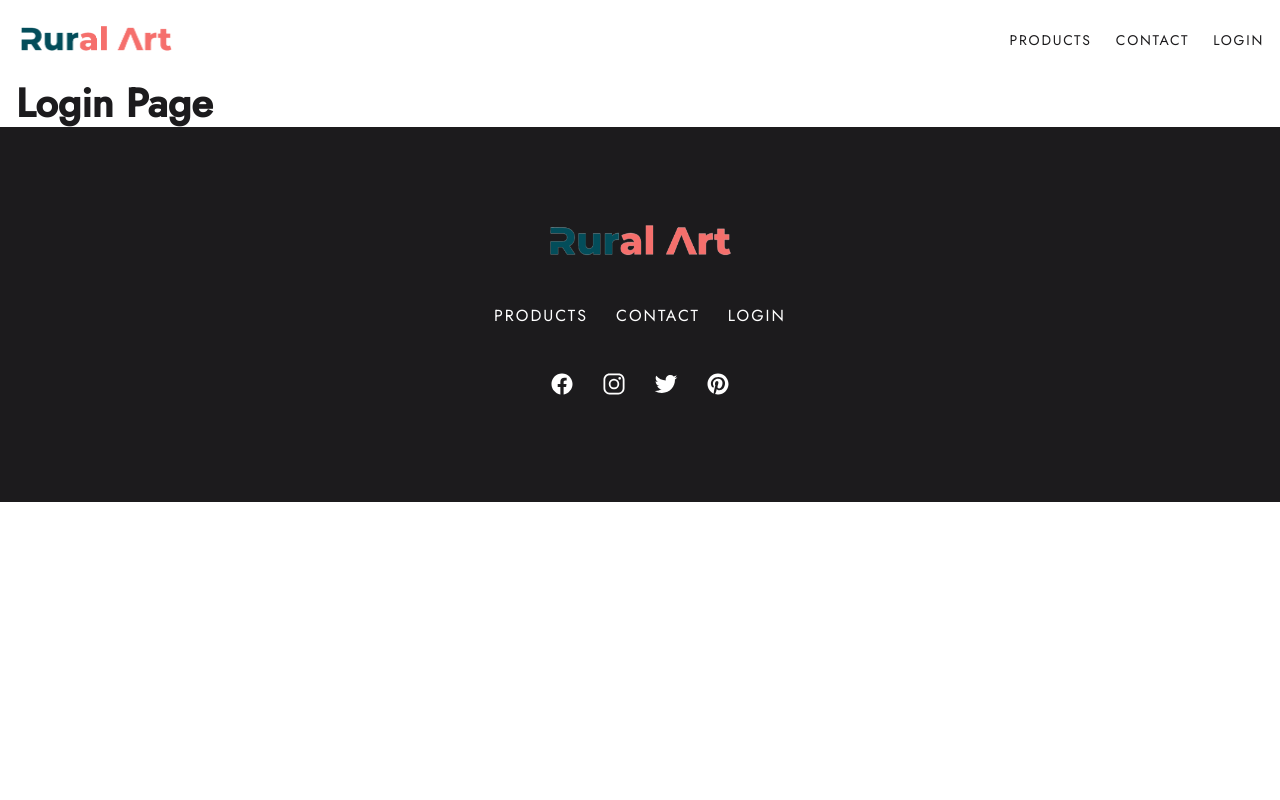
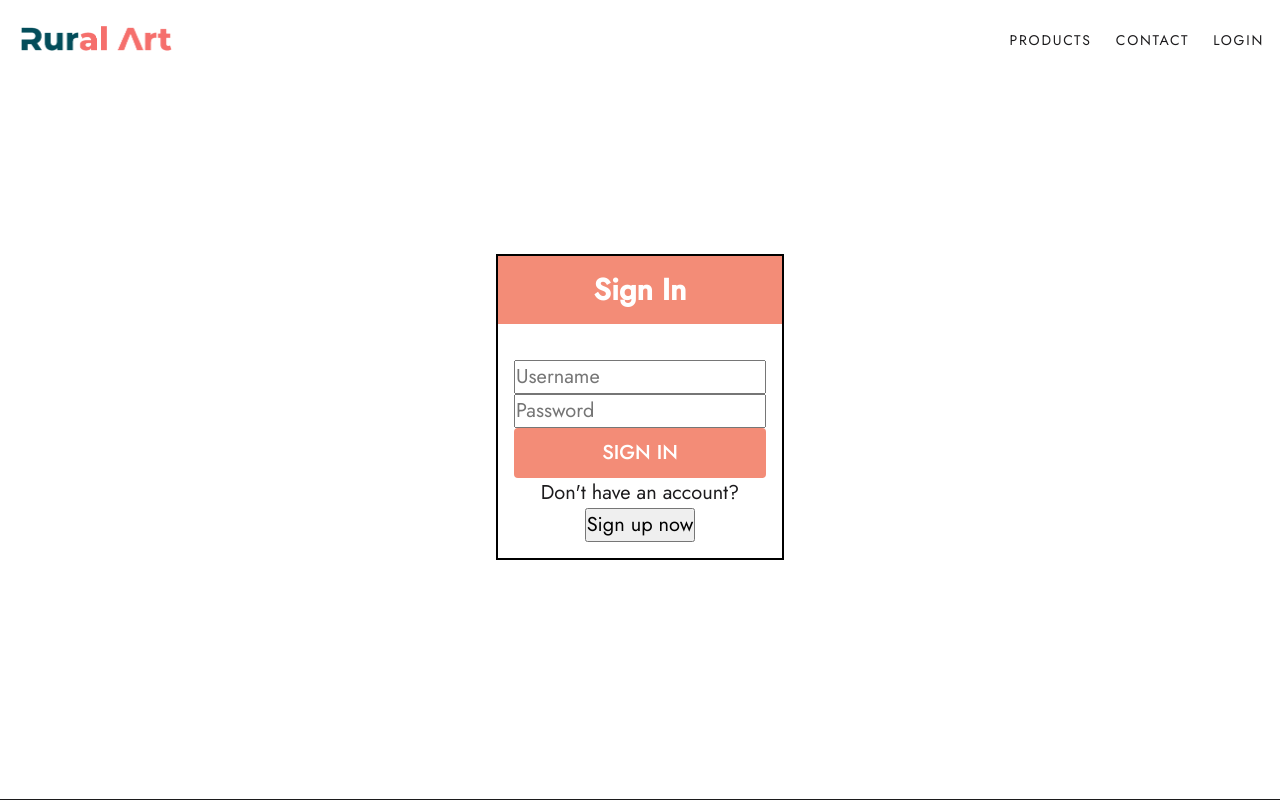
Before and after one commit to krutagna10/rural-art, a React (Create React App) app: page /login in a window 1280 px wide. Shown: the top 800 px of the page. Built offline with nearby package versions, Linux system fonts and the light colour scheme.

Commit message:
added login component

```diff
--- a/src/components/Footer/Footer.css
+++ b/src/components/Footer/Footer.css
@@ -1,7 +1,7 @@
 .footer {
   background-color: var(--black);
   color: var(--white);
-  padding: var(--section-padding);
+  padding-block: var(--section-padding);
 }
 
 .footer__container {
--- /dev/null
+++ b/src/pages/Login/Login.css
@@ -0,0 +1,34 @@
+.login-section {
+  padding-block-start: 2rem !important;
+  min-height: 90vh;
+  display: grid;
+  place-content: center;
+}
+
+.login {
+  text-align: center;
+  max-width: 20rem;
+}
+
+.login__form {
+  border: 2px solid black;
+}
+
+.login__heading-wrapper {
+  background-color: var(--peach);
+  padding: 1rem;
+  color: var(--white);
+}
+
+.login__content {
+  padding-block: 1rem;
+  padding-inline: 1rem;
+}
+
+.login__input {
+  width: 100%;
+}
+
+.login__btn-sign-in {
+  width: 100%;
+}
--- a/src/pages/Login/Login.js
+++ b/src/pages/Login/Login.js
@@ -1,12 +1,37 @@
 import Container from "../../components/UI/Container/Container";
 import Layout from "../../layout/Layout";
+import Section from "../../components/UI/Section/Section";
+import "./Login.css";
 
 function Login() {
   return (
     <Layout>
-      <Container>
-        <h1>Login Page</h1>
-      </Container>
+      <Section className="login-section">
+        <Container className="login">
+          <form className="login__form flow">
+            <div className="login__heading-wrapper">
+              <h1 className="login__heading">Sign In</h1>
+            </div>
+            <div className="login__content">
+              <input
+                className="login__input"
+                type="text"
+                placeholder="Username"
+              />
+              <input
+                className="login__input"
+                type="password"
+                placeholder="Password"
+              />
+              <button className="login__btn-sign-in btn btn--peach">
+                Sign In
+              </button>
+              <p className="login__text">Don't have an account?</p>
+              <button className="login__btn-sign-up">Sign up now</button>
+            </div>
+          </form>
+        </Container>
+      </Section>
     </Layout>
   );
 }
```
